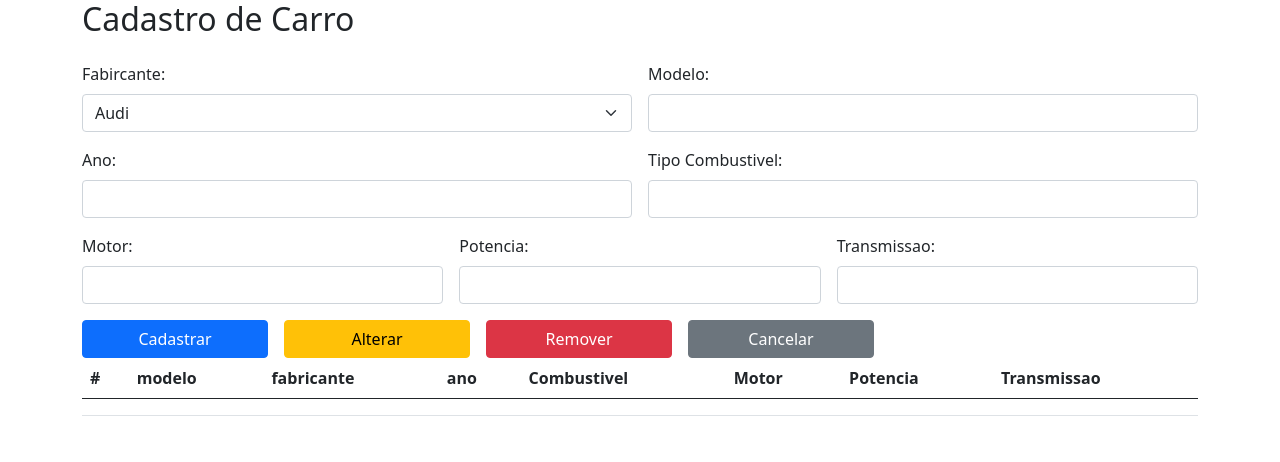
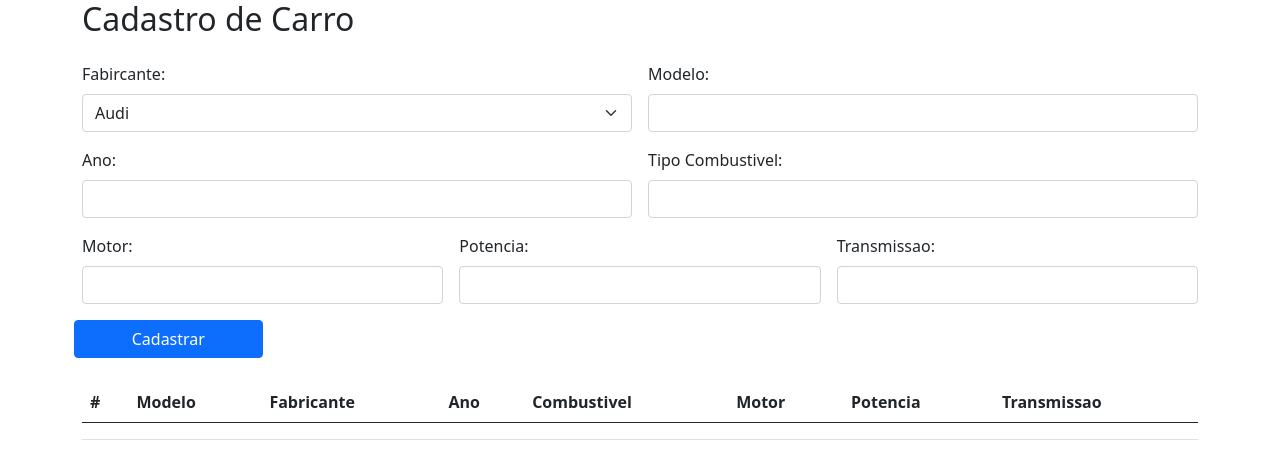
Before and after one commit to andreluizcnunes/cadCarro, a React (Vite) app in the folder frontend/Cad-car/: page / in a window 1280 px wide. Shown: the top 462 px of the page. Built offline with nearby package versions, Linux system fonts and the light colour scheme.

Commit message:
frontend: add function btn cadastrar

```diff
--- a/frontend/Cad-car/index.html
+++ b/frontend/Cad-car/index.html
@@ -4,6 +4,8 @@
     <meta charset="UTF-8" />
     <meta name="viewport" content="width=device-width, initial-scale=1.0" />
     <link href="https://cdn.jsdelivr.net/npm/bootstrap@5.0.2/dist/css/bootstrap.min.css" rel="stylesheet" integrity="sha384-EVSTQN3/azprG1Anm3QDgpJLIm9Nao0Yz1ztcQTwFspd3yD65VohhpuuCOmLASjC" crossorigin="anonymous">
+    <!-- Compiled and minified CSS -->
+    <!-- <link rel="stylesheet" href="https://cdnjs.cloudflare.com/ajax/libs/materialize/1.0.0/css/materialize.min.css"> -->
     <title>Cadastro Carro</title>
   </head>
   <body>
--- a/frontend/Cad-car/src/App.jsx
+++ b/frontend/Cad-car/src/App.jsx
@@ -1,11 +1,16 @@
+import { useState } from 'react'
 import Formulario from './components/Formulario'
 import Tabela from './components/Tabela'
 
 function App() {
 
+  const [btnCadastrar, setBtnCadastrar] = useState(true);
+
   return (
     <div className='container'>
-      <Formulario/>
+      <Formulario
+        botao={btnCadastrar}
+      />
       <Tabela/>
     </div>
   )
--- a/frontend/Cad-car/src/components/Formulario.jsx
+++ b/frontend/Cad-car/src/components/Formulario.jsx
@@ -1,6 +1,6 @@
 import React from "react";
 
-const Formulario = () => {
+const Formulario = ({ botao }) => {
     return (
         <form className="row g-3">
             <h2>Cadastro de Carro</h2>
@@ -57,12 +57,18 @@ const Formulario = () => {
                 <input type="text" id="transmissao" name="transmissao" className="form-control" />
             </div>
 
-            <div className="d-flex gap-3">
-                <input type="button" value='Cadastrar' className="btn btn-primary col-md-2"/>
-                <input type="button" value='Alterar' className="btn btn-warning col-md-2"/>
-                <input type="button" value='Remover' className="btn btn-danger col-md-2"/>
-                <input type="button" value='Cancelar' className="btn btn-secondary col-md-2"/>
-            </div>
+            {
+                botao
+                ?
+                    <input type="button" value='Cadastrar' className="btn btn-primary col-md-2"/>
+                :
+                    <div className="d-flex gap-3">
+                        <input type="button" value='Alterar' className="btn btn-warning col-md-3"/>
+                        <input type="button" value='Remover' className="btn btn-danger col-md-3"/>
+                        <input type="button" value='Cancelar' className="btn btn-secondary col-md-3"/>
+                    </div>
+
+                }
 
 
         </form>
--- a/frontend/Cad-car/src/components/Tabela.jsx
+++ b/frontend/Cad-car/src/components/Tabela.jsx
@@ -2,13 +2,13 @@ import React from "react";
 
 const Tabela = () =>{
     return(
-        <table className="table">
+        <table className="table mt-4">
             <thead>
                 <tr>
                     <th>#</th>
-                    <th>modelo</th>
-                    <th>fabricante</th>
-                    <th>ano</th>
+                    <th>Modelo</th>
+                    <th>Fabricante</th>
+                    <th>Ano</th>
                     <th>Combustivel</th>
                     <th>Motor</th>
                     <th>Potencia</th>
```
